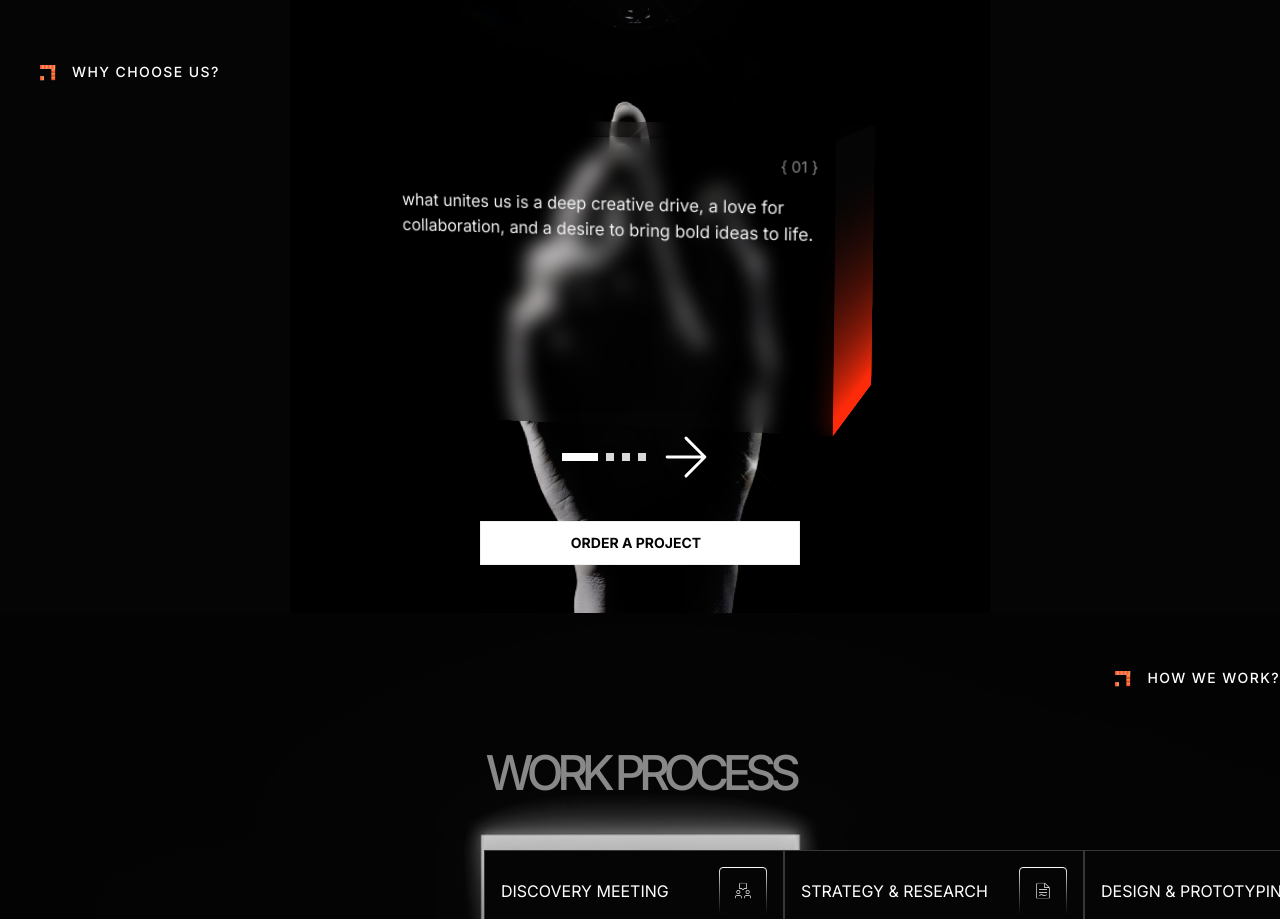
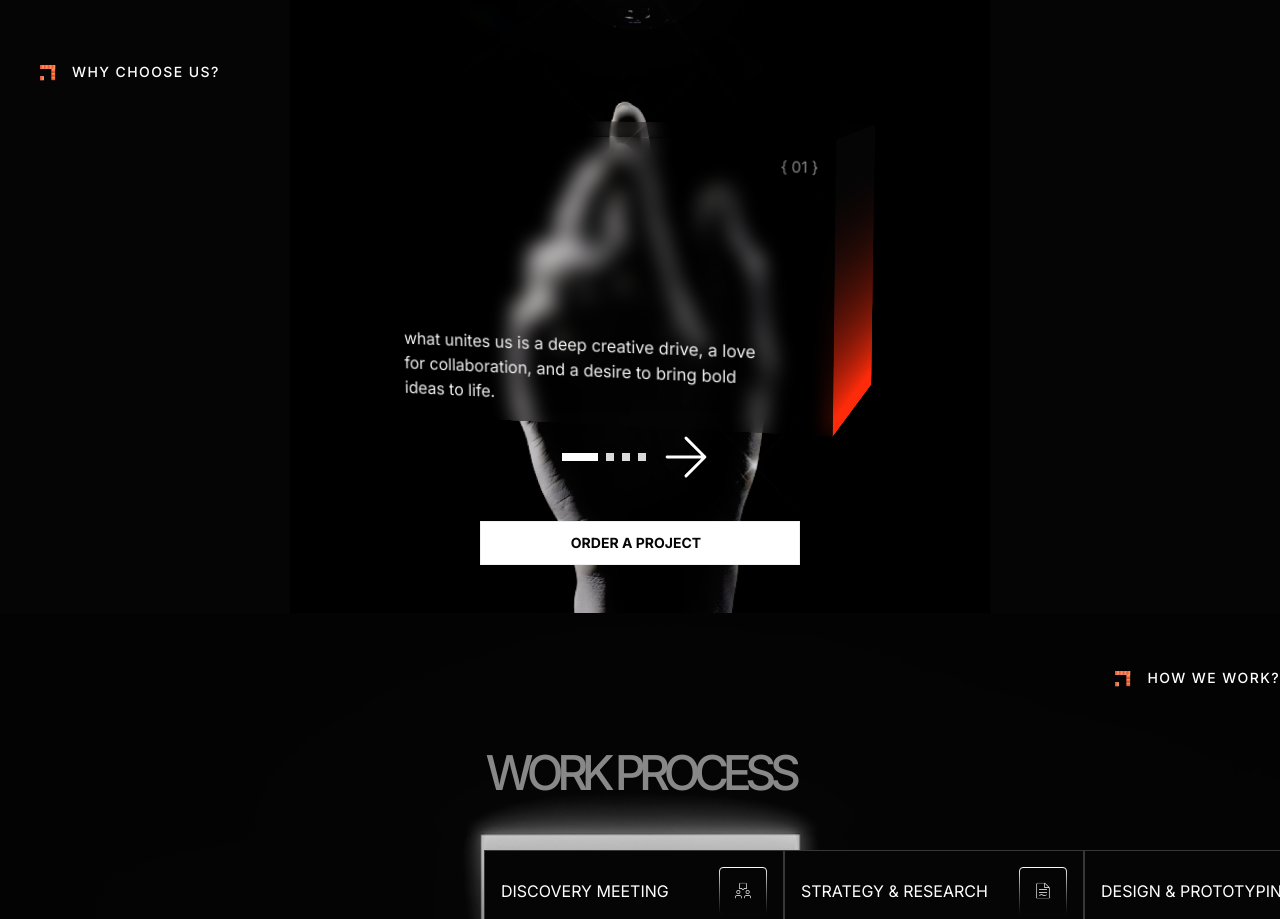
Before and after one commit to IraMira333/dezdevteam, a Next.js app: page /en in a window 1280 px wide. Shown: the part 7033-7952 px from the top of the page. Built offline with nearby package versions, Linux system fonts and the light colour scheme; grey boxes are pictures that could not be loaded.

Commit message:
Update CubeSlider.tsx

```diff
--- a/src/components/main/whyWe/CubeSlider.tsx
+++ b/src/components/main/whyWe/CubeSlider.tsx
@@ -53,7 +53,7 @@ export const CubeSlider = ({ list }: { list: string[] }) => {
             {list.map((text, i) => (
               <CubeFace
                 key={i}
-                className={`gradient-slider-face transition-colors duration-700 ease-in-out`}
+                className={`gradient-slider-face flex flex-col justify-between transition-colors duration-700 ease-in-out`}
                 style={{
                   transform: `rotateX(${i * 90}deg) translateZ(${depth}px)`,
                 }}
@@ -62,7 +62,7 @@ export const CubeSlider = ({ list }: { list: string[] }) => {
                   className={`text-grey88 mb-4 text-right transition-opacity duration-700 ease-in-out ${index === i ? "opacity-100" : "opacity-0"} `}
                 >{`{ 0${i + 1} }`}</p>
                 <p
-                  className={`text-whitef0 tab:text-base transition-opacity duration-700 ease-in-out ${index === i ? "opacity-100" : "opacity-0"} `}
+                  className={`text-whitef0 tab:text-base w-[90%] transition-opacity duration-700 ease-in-out ${index === i ? "opacity-100" : "opacity-0"} `}
                 >
                   {text}
                 </p>
```
